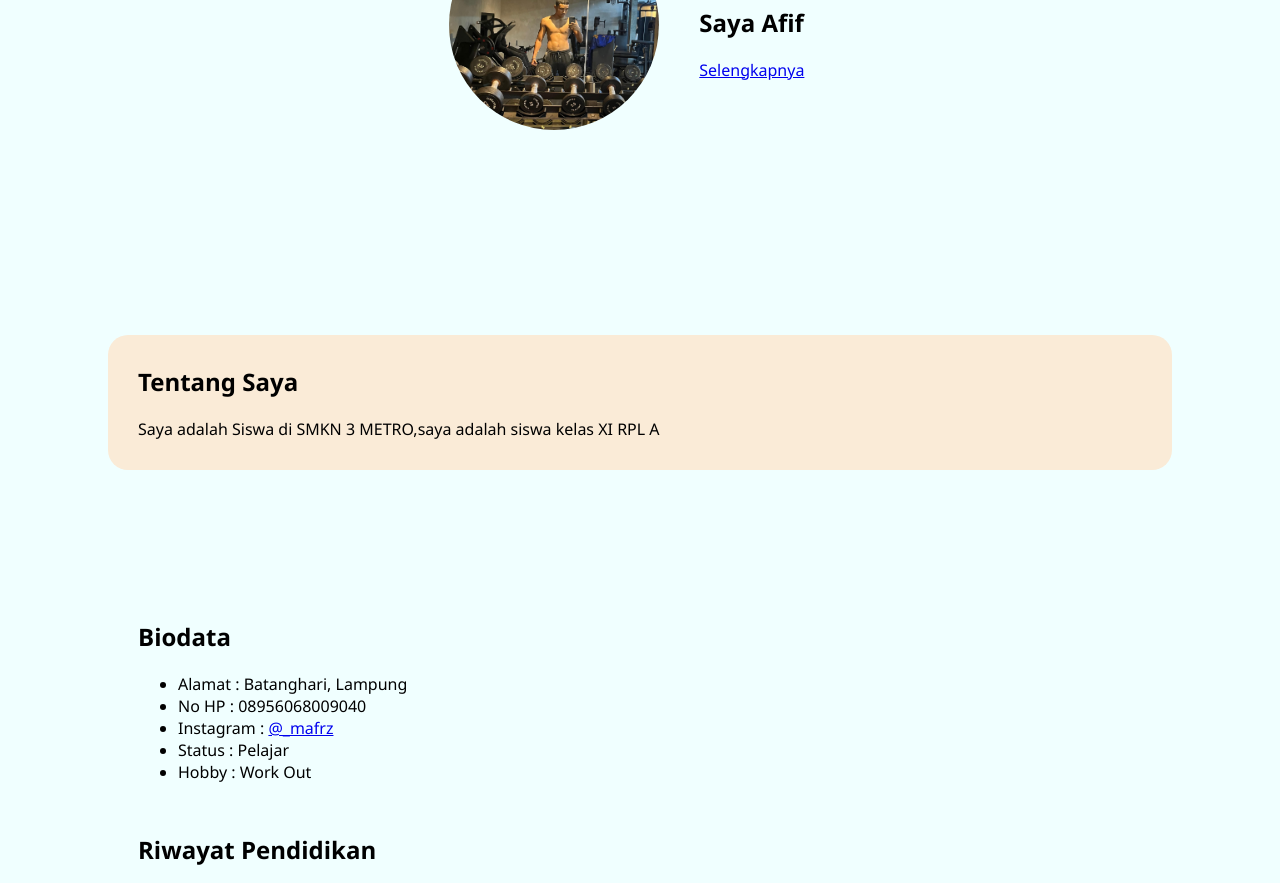
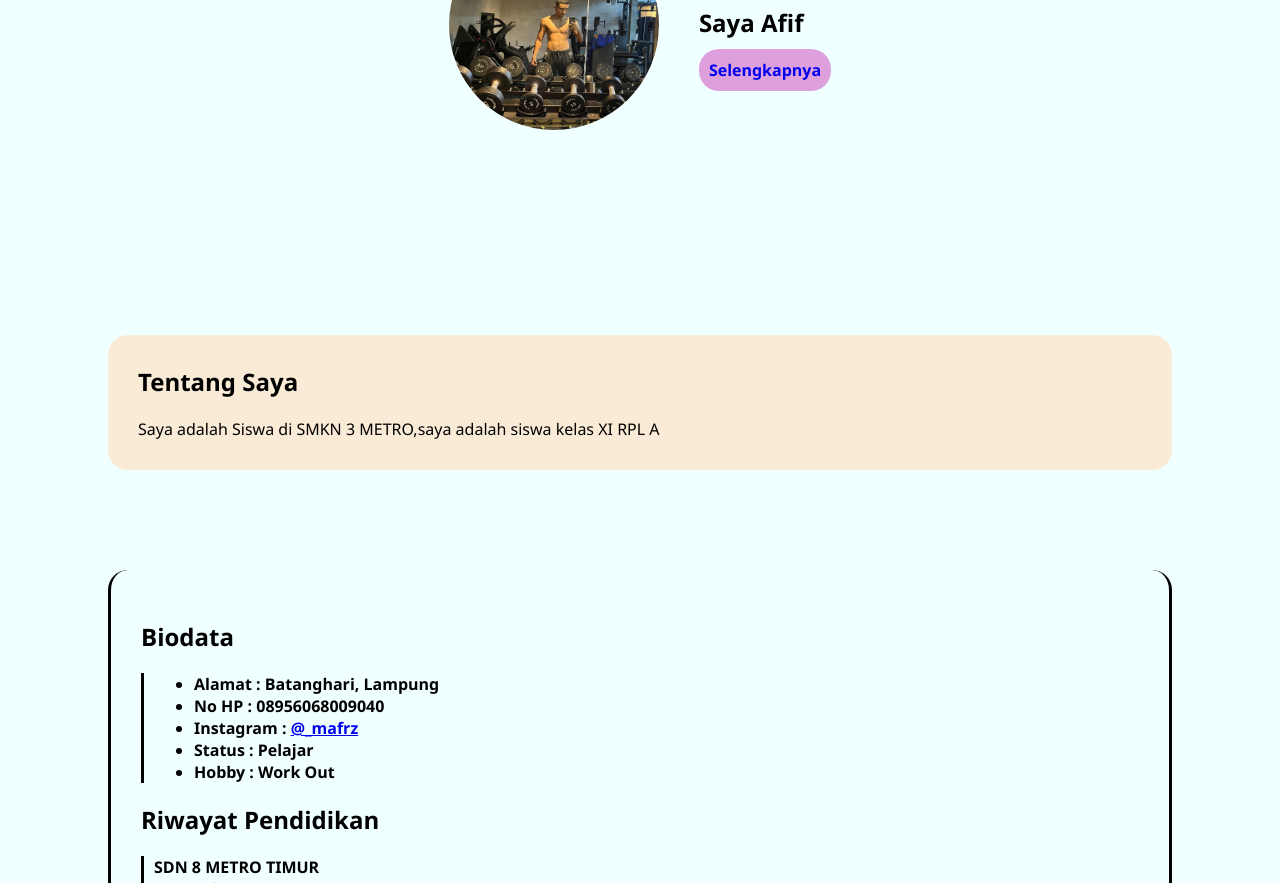
Before and after one commit to Apip1489/Portofolio, a plain HTML site: page index.html in a window 1280 px wide. Shown: the part 188-1071 px from the top of the page. Drawn offline with Linux system fonts and the light colour scheme.

Commit message:
Add files via upload

```diff
--- a/assets/css/ini.css
+++ b/assets/css/ini.css
@@ -1,3 +1,7 @@
+html{
+    scroll-behavior: smooth;
+}
+
 .header {
     padding: 30px 50px;
 }
@@ -23,8 +27,12 @@ body{
     object-fit: cover;
 }
 
-.hero-desc button{
-    background-color: aquamarine;
+.hero-desc a{
+    background-color: plum;
+    padding: 10px 10px;
+    border-radius: 20px;
+    text-decoration: none;
+    font-weight: bold;
 }
 
 .about{
@@ -71,12 +79,18 @@ body{
 .data-porto{
     display: block;
     margin: 50px 100px;
+    border-left: solid black;
+    border-right: solid black;
 }
 
 .data-diri{
     margin-bottom: 50px;
+   border-left: 3px solid black;
+    padding-left: 10px;
+    margin-bottom: 10px;
+    font-weight: 600;
 }
 
-.riwayat-pendidikan{
+.riwayat-pendidikan {
     margin-bottom: 50px;
 }
```
